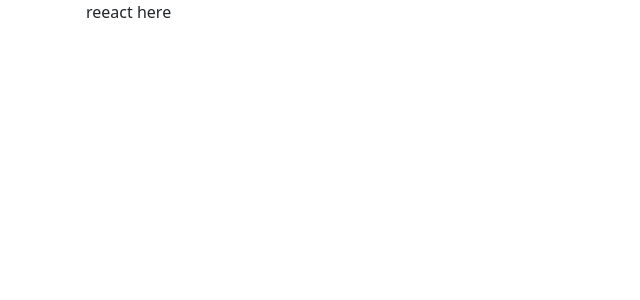
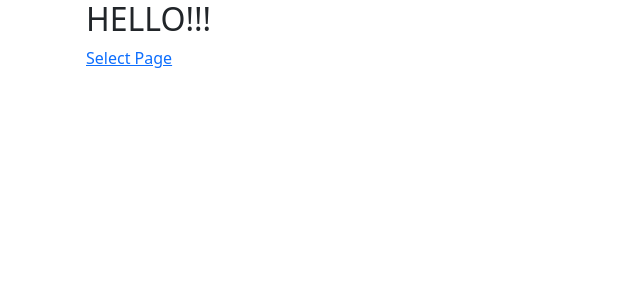
Before and after one commit to ProjectRecomender/project, a React (Create React App) app in the folder client/: page / in a window 1280 px wide. Shown: the top 300 px of the page, without its empty margins (0-640 px from the left). Built offline with nearby package versions, Linux system fonts and the light colour scheme.

Commit message:
added basic navigation

```diff
--- a/client/src/components/Landing.js
+++ b/client/src/components/Landing.js
@@ -1,7 +1,15 @@
 import React from 'react'
+import { Link } from 'react-router-dom'
 
 const Landing = () => {
-  return <div className="container">reeact here</div>
+  return (
+    <div className="container">
+      <h2>HELLO!!!</h2>
+      <div>
+        <Link to={'/select'}>Select Page</Link>
+      </div>
+    </div>
+  )
 }
 
 export default Landing
--- a/client/src/components/Select/select.jsx
+++ b/client/src/components/Select/select.jsx
@@ -1,6 +1,15 @@
 import React from 'react'
+import { Link } from 'react-router-dom'
 import './select.scss'
-
-export default function Select() {
-  return <div className="container">Selection form!</div>
+export default class Select extends React.Component {
+  render() {
+    return (
+      <div className="container">
+        <h2>Select</h2>
+        <div>
+          <Link to={'/recommend'}>Recommend Page</Link>
+        </div>
+      </div>
+    )
+  }
 }
```
